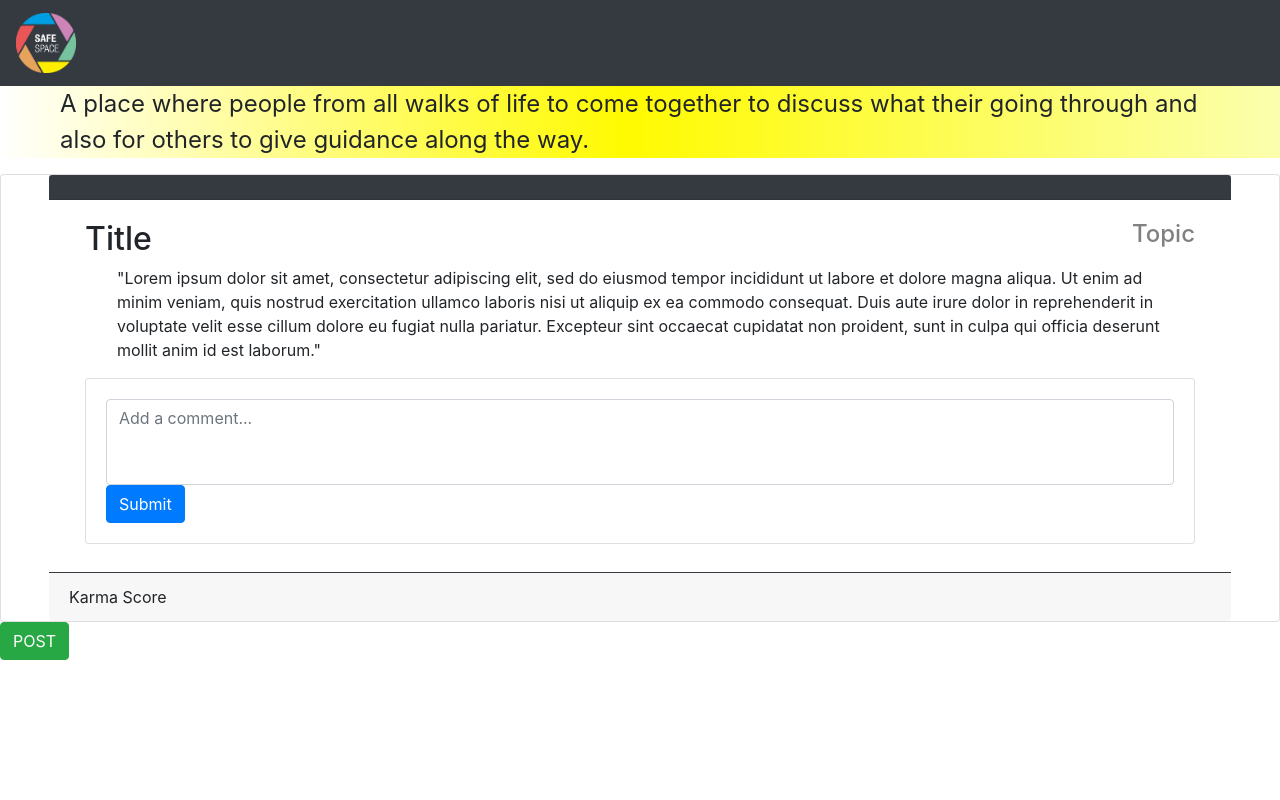
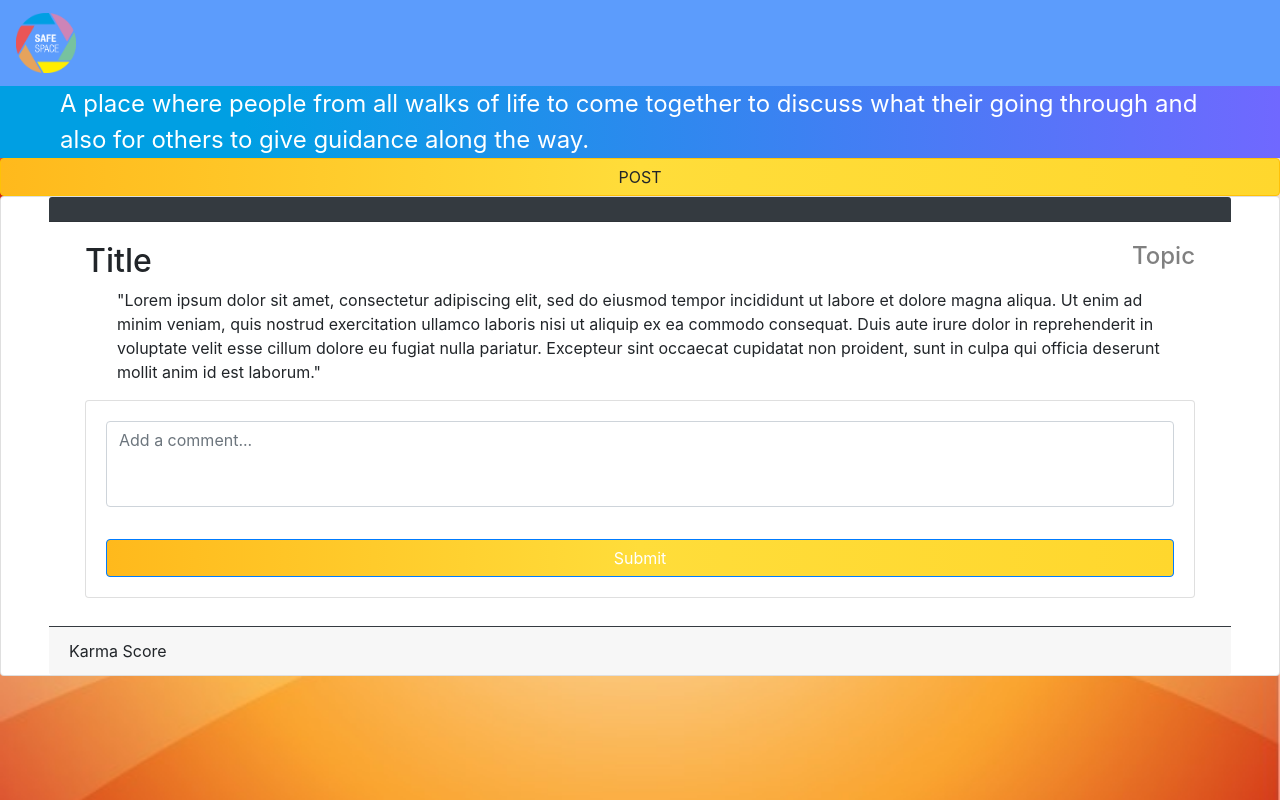
Before and after one commit to rkborgstrom/RinoTech-Safe-Space, a Vue app: page /#/ in a window 1280 px wide. Built offline with nearby package versions, Linux system fonts and the light colour scheme; no server answers.

Commit message:
updated card, header, and modal

```diff
--- a/src/App.vue
+++ b/src/App.vue
@@ -2,9 +2,8 @@
   <div id="app">
 
       <Header />
-      <CardForm />
+      <Modal />
       <Card />
-      <Modal />
       <Footer />
 
   </div>
@@ -13,28 +12,52 @@
 <script>
 import Header from './components/Header'
 import Card from './components/Card'
-import CardForm from './components/CardForm'
 import Modal from './components/Modal'
 import Footer from './components/Footer'
 
 
+const API_URL = "https://rinotech-safe-space.herokuapp.com/posts";
+
 export default {
     name: 'App',
     components: {
-    CardForm,
-    Footer,
       Card,
       Header,
-    Modal
+      Modal,
+      Footer
     },
+
     data(){
     return {
+        posts: [],
+        apiURL:"https://rinotech-safe-space.herokuapp.com/posts"
+    }
+  },
 
+  mounted(){
+    fetch(this.apiURL)
+    .then(res => res.json())
+    .then((res)=>{
+      this.posts = res.reverse()
+      console.log(this.posts)
+    })
     }
 }
+
+  const logThis = (input) => {
+    console.log(input);
+    return input;
   }
 </script>
 
 <style>
 
+#app {
+    height: 100%;
+    min-height: 100vh;
+    background: url("./assets/bgimage.jpg") repeat center center fixed;
+    background-repeat: repeat;
+    background-size: cover;
+    background-position: center;
+}
 </style>
--- a/src/components/Card.vue
+++ b/src/components/Card.vue
@@ -1,11 +1,5 @@
 <template>
-
     <div>
-        <p class="ms">
-     A place where people from all walks of life to come together to
-     discuss what their going through and also for others to give
-     guidance along the way.
-            </p>
         <b-card class="pl-5 pr-5" header=" " header-text-variant="white" header-tag="header"
         header-bg-variant="dark" footer="Karma Score" footer-tag="footer" footer-bg-variant="active"
         footer-border-variant="dark">
@@ -34,7 +28,7 @@
                                 <b-card @submit="onSubmit">
                                     <b-form-textarea id="textarea1" v-model="text" placeholder="Add a comment..." :rows="3" :max-rows="6">
                                     </b-form-textarea>
-                                    <!-- <pre class="mt-3">{{ text }}</pre> -->
+                                    <pre class="mt-3">{{ text }}</pre>
                                     <b-button href="#" variant="primary">Submit</b-button>
                                 </b-card>
                             </div>
@@ -42,15 +36,18 @@
                     </b-col>
                 </b-row>
             </b-container>
-
         </b-card>
-
     </div>
 </template>
 
-
 <script>
-    export default {};
+     export default {
+    data() {
+      return {
+        text: ''
+      }
+    }
+  }
 </script>
 
 <style>
@@ -62,18 +59,11 @@
          color: grey;
      }
 
-     .ms {
-         display: flex;
-         justify-content: center;
-         align-items: center;
-         font-size: 1.5em;
-         padding-left: 60px;
-         padding-right: 60px;
-         background: rgb(255,255,254);
-         background: linear-gradient(90deg, rgba(255,255,254,1) 0%,
-          rgba(255,250,0,1) 49%, rgba(251,255,173,1) 100%);
-     }
      .topic {
          float: right;
      }
+     .btn-primary {
+         color: black;
+         background: linear-gradient(90deg, rgba(255,185,28,1) 0%, rgba(255,221,58,1) 50%, rgba(255,215,45,1) 100%);;
+     }
 </style>
--- a/src/components/Header.vue
+++ b/src/components/Header.vue
@@ -1,15 +1,18 @@
 <template>
-
     <div>
         <!-- Image and text -->
-  <b-navbar variant="dark" type="">
+        <b-navbar variant="" type="">
             <b-navbar-brand href="#">
                 <img src="../assets/SafeSpaceLogo.png" height=60px width=60px class="d-inline-block align-top" alt="BV">
 
             </b-navbar-brand>
         </b-navbar>
+
+
+        <p class="ms">
+            A place where people from all walks of life to come together to discuss what their going through and also for others to give guidance along the way.
+        </p>
     </div>
-
 </template>
 
 <script>
@@ -17,5 +20,20 @@ export default {};
 </script>
 
 <style>
+    .ms {
+        display: flex;
+        justify-content: center;
+        align-items: center;
+        color: white;
+        font-size: 1.5em;
+        padding-left: 60px;
+        padding-right: 60px;
+        margin-bottom: 0;
+        background: rgb(0,159,227);
+        background: linear-gradient(90deg, rgba(0,159,227,1) 0%, rgba(0,159,227,1) 19%, rgba(112,104,255,1) 100%);
+    }
 
+    .navbar{
+        background-color: rgb(92, 156, 252);
+    }
 </style>
--- a/src/components/Modal.vue
+++ b/src/components/Modal.vue
@@ -1,6 +1,8 @@
 <template>
   <div>
-    <b-btn variant="success" v-b-modal.modal1>POST</b-btn>
+    <section class="button">
+    <b-btn variant="warning" v-b-modal.modal1>POST</b-btn>
+    </section>
     <b-modal id="modal1" title="What are you going through?">
       <b-form>
         <input required placeholder="Title">
@@ -56,6 +58,15 @@ h6{
   color: rosybrown;
 }
 
+.btn {
+  width: 100%;
+  margin-top: 0;
+}
+.btn-warning {
+  background: linear-gradient(90deg, rgba(255,185,28,1) 0%, rgba(255,221,58,1) 50%, rgba(255,215,45,1) 100%);;
+}
 
-
+.btn-warning:hover {
+  background-color: #e1ac74;
+}
 </style>
```
Also changed, not shown: src/assets/bgimage.jpg (added). Lines whose indentation alone changed are shown as unchanged.
